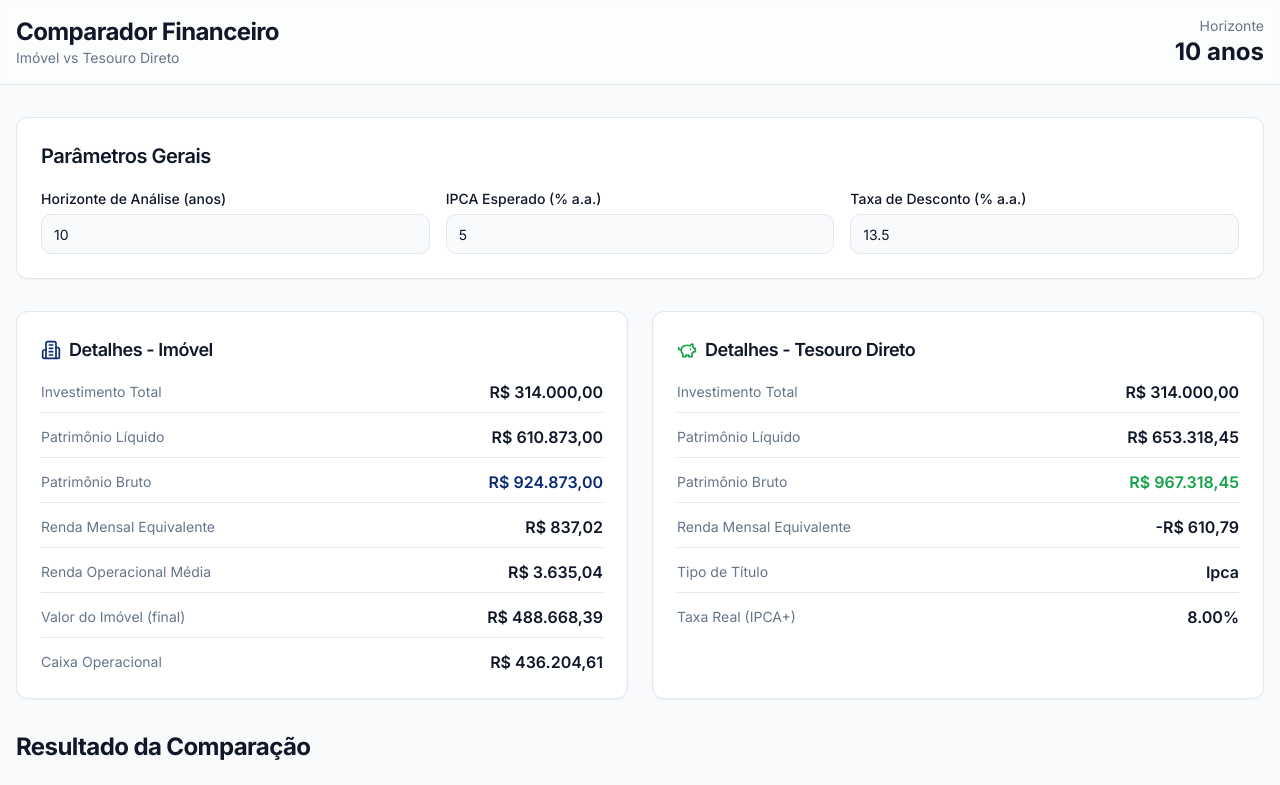
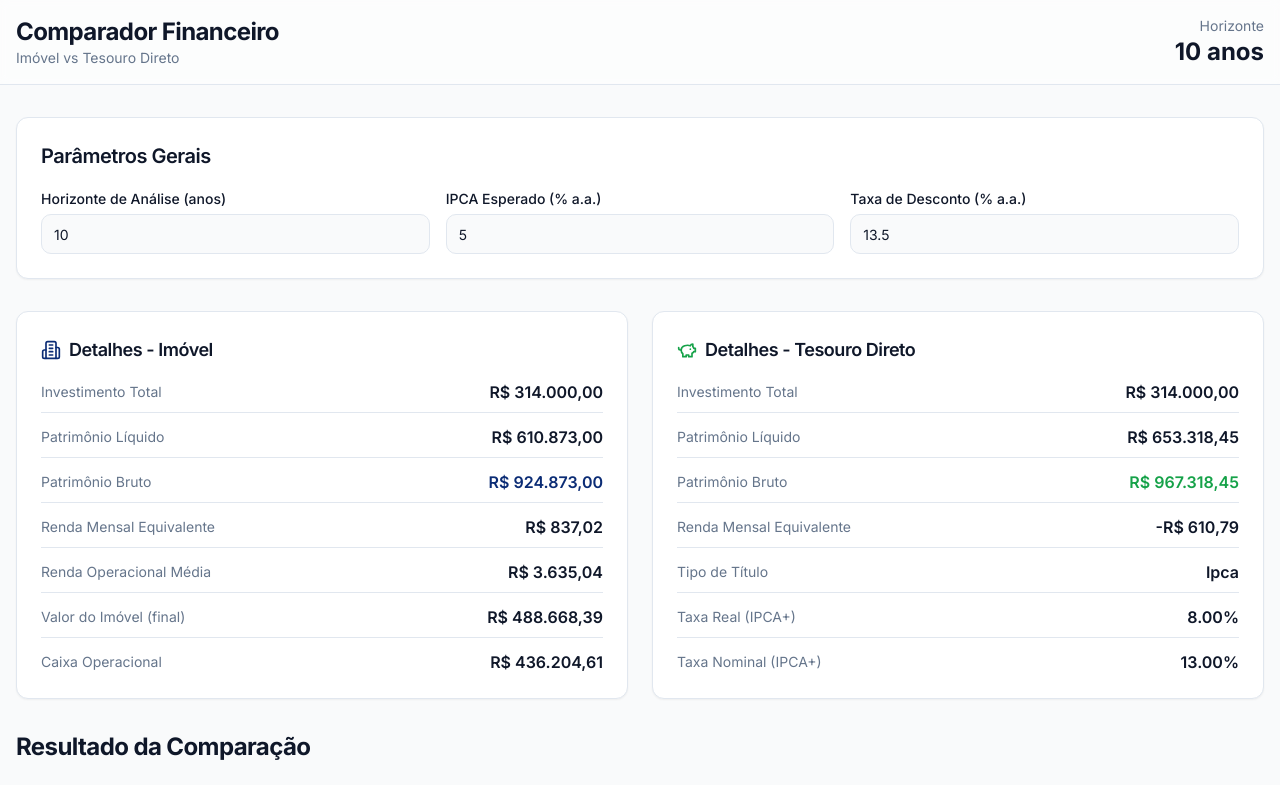
Before and after one commit to TechBeme/Comparador-Financeiro, a React (Vite) app: page / in a window 1280 px wide. Shown: the top 785 px of the page. Built offline with nearby package versions, Linux system fonts and the light colour scheme; the HTML template or start-up script is replaced by a standard one.

Commit message:
feat: Adicionar taxa nominal IPCA+

```diff
--- a/src/pages/Index.tsx
+++ b/src/pages/Index.tsx
@@ -223,10 +223,24 @@ const Index = () => {
                 <span className="text-sm text-muted-foreground">Tipo de Título</span>
                 <span className="font-semibold capitalize">{tesouroParams.bondType}</span>
               </div>
-              <div className="flex justify-between items-center">
-                <span className="text-sm text-muted-foreground">Taxa Real (IPCA+)</span>
-                <span className="font-semibold">{formatPercent(tesouroParams.annualRate)}</span>
-              </div>
+              {tesouroParams.bondType === "ipca" && (
+                <>
+                  <div className="flex justify-between items-center pb-2 border-b">
+                    <span className="text-sm text-muted-foreground">Taxa Real (IPCA+)</span>
+                    <span className="font-semibold">{formatPercent(tesouroParams.annualRate)}</span>
+                  </div>
+                  <div className="flex justify-between items-center">
+                    <span className="text-sm text-muted-foreground">Taxa Nominal (IPCA+)</span>
+                    <span className="font-semibold">{formatPercent(tesouroParams.annualRate + tesouroParams.ipca)}</span>
+                  </div>
+                </>
+              )}
+              {tesouroParams.bondType !== "ipca" && (
+                <div className="flex justify-between items-center">
+                  <span className="text-sm text-muted-foreground">Taxa Anual</span>
+                  <span className="font-semibold">{formatPercent(tesouroParams.annualRate)}</span>
+                </div>
+              )}
             </div>
           </Card>
         </div>
```
